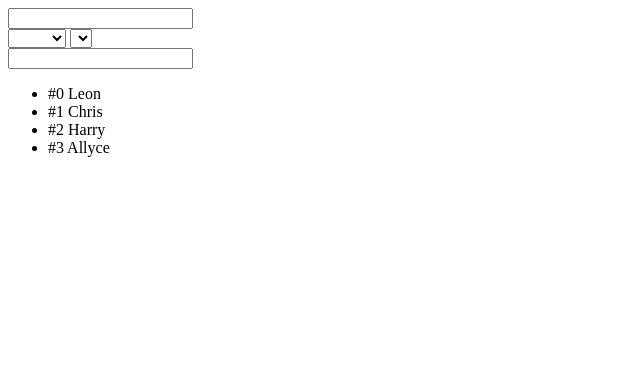
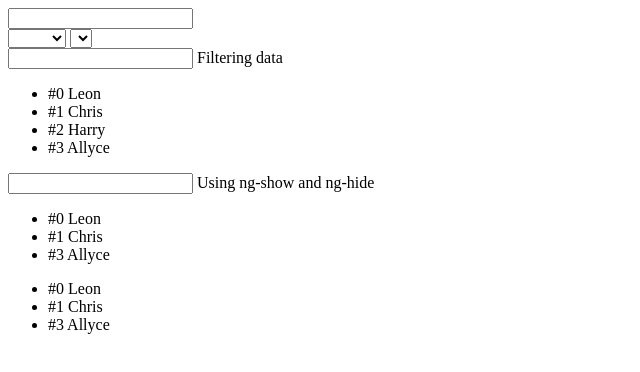
Before and after one commit to gpavey/angular_scope, a plain HTML site: page index.html in a window 1280 px wide. Shown: the whole page, without its empty margins (0-640 px from the left). Drawn offline with Linux system fonts and the light colour scheme.

Commit message:
added show hide example

```diff
--- a/app/controller/main_controller.js
+++ b/app/controller/main_controller.js
@@ -10,7 +10,8 @@ app.controller("MainController", function($scope){
           'Metal',
           'Dubstep',
           'Electro'
-      ]
+      ],
+      live: true
     },
     {
       id: 1,
@@ -20,7 +21,8 @@ app.controller("MainController", function($scope){
           'Drumstep',
           'Dubstep',
           'Electro'
-      ]
+      ],
+      live: true
     },
     {
       id: 2,
@@ -30,7 +32,8 @@ app.controller("MainController", function($scope){
           'Metal',
           'Thrash Metal',
           'Heavy Metal'
-      ]
+      ],
+      live: false
     },
     {
       id: 3,
@@ -39,7 +42,8 @@ app.controller("MainController", function($scope){
           'Pop',
           'RnB',
           'Hip Hop'
-      ]
+      ],
+      live: true
     }
   ];
 });
--- a/index.html
+++ b/index.html
@@ -22,8 +22,19 @@
       <!-- filtering data -->
       <div>
         <input type='text' ng-model='searchText' />
+        <span>Filtering data</span>
         <ul>
             <li ng-repeat='person in people | filter:searchText'>#{{person.id}} {{person.name}}</li>
+        </ul>
+      </div>
+      <div>
+        <input type='text' ng-model='searchText' />
+          <span>Using ng-show and ng-hide</span>
+        <ul>
+            <li ng-repeat='person in people | filter:searchText' ng-show='person.live == true'>#{{person.id}} {{person.name}}</li>
+        </ul>
+        <ul>
+            <li ng-repeat='person in people | filter:searchText' ng-hide='person.live == false'>#{{person.id}} {{person.name}}</li>
         </ul>
       </div>
     </div>
```
Lines whose indentation alone changed are shown as unchanged.
